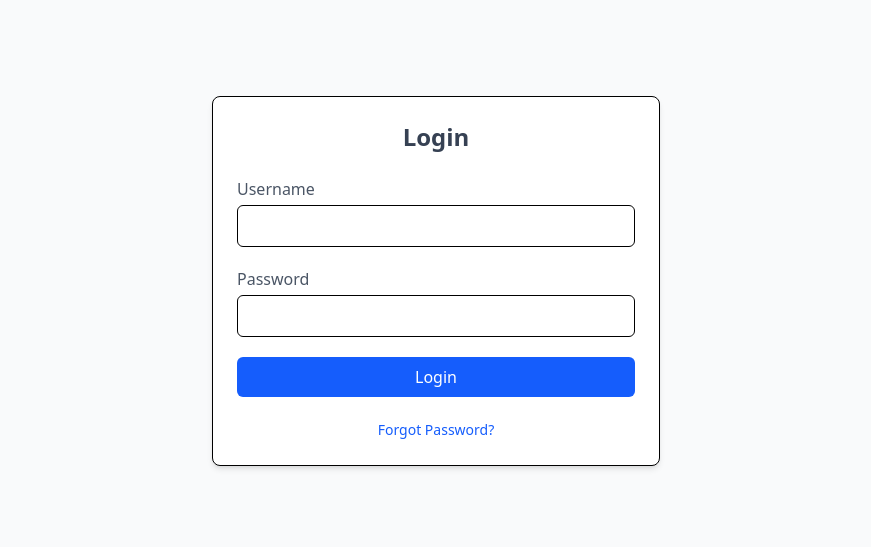
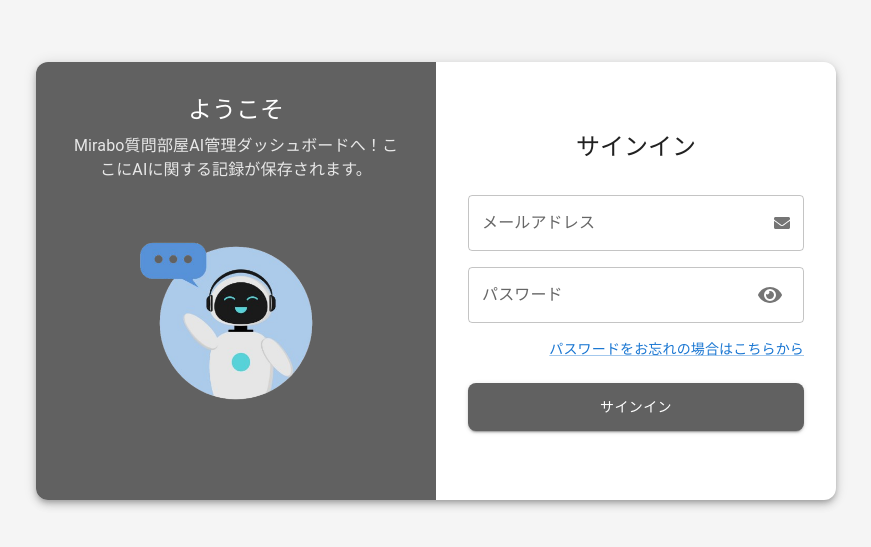
Before and after one commit to reuvin22/mirabo-admin, a React (Vite) app: page / in a window 1280 px wide. Shown: the part 119-666 px from the top of the page, without its empty margins (204-1075 px from the left). Built offline with nearby package versions, Linux system fonts and the light colour scheme.

Commit message:
UI of all pages

```diff
--- a/package.json
+++ b/package.json
@@ -17,6 +17,7 @@
     "@reduxjs/toolkit": "^2.9.0",
     "@tailwindcss/vite": "^4.1.14",
     "apexcharts": "^5.3.5",
+    "axios": "^1.12.2",
     "html2canvas": "^1.4.1",
     "lucide-react": "^0.545.0",
     "react": "^19.1.1",
--- a/src/pages/Login.jsx
+++ b/src/pages/Login.jsx
@@ -1,67 +1,213 @@
-import React from 'react'
-import { useNavigate } from 'react-router-dom'
+import React, { useState, useContext } from "react";
+import {
+  Box,
+  Paper,
+  Typography,
+  TextField,
+  Button,
+  InputAdornment,
+  IconButton,
+  Link,
+  CircularProgress,
+} from "@mui/material";
+import { FaEnvelope, FaEye, FaEyeSlash } from "react-icons/fa";
+import { useNavigate } from "react-router-dom";
+import { userContext } from "../utils/context";
+import LoginPhoto from "../assets/login.png";
 
-function Login() {
-  const navigate = useNavigate()
+const Login = () => {
+  const navigate = useNavigate();
+  const context = useContext(userContext);
 
-  const handleLogin = () => {
-    navigate('/dashboard')
-  }
+  const [userEmail, setUserEmail] = useState("");
+  const [userPassword, setUserPassword] = useState("");
+  const [showPassword, setShowPassword] = useState(false);
+  const [loading, setLoading] = useState(false);
+  const [error, setError] = useState("");
+
+  const togglePasswordVisibility = () => setShowPassword(!showPassword);
+
+  const handleLogin = async (e) => {
+    e.preventDefault();
+
+    // =======================
+    // Commented out validation
+    // =======================
+    /*
+    setError("");
+
+    if (!userEmail || !userPassword) {
+      toast.warning("全てのフィールドを入力してください");
+      setError("メールアドレスまたはパスワードを入力してください");
+      return;
+    }
+
+    const emailPattern = /^[^\s@]+@[^\s@]+\.[^\s@]+$/;
+    if (!emailPattern.test(userEmail)) {
+      toast.warning("有効なメールアドレスを入力してください");
+      setError("有効なメールアドレスを入力してください");
+      return;
+    }
+
+    try {
+      setLoading(true);
+      const response = await axios.post(`${apiUrl}/login`, {
+        email: userEmail,
+        password: userPassword,
+      });
+
+      if (response.data) {
+        toast.success("ログインに成功しました", { autoClose: 3000 });
+        localStorage.setItem("token", response.data.token);
+        localStorage.setItem("user", JSON.stringify(response.data.user));
+        context.setData(response.data.user);
+        navigate("/dashboard");
+      } else {
+        toast.error("メールアドレスまたはパスワードが無効です。", { autoClose: 3000 });
+        setError("メールアドレスまたはパスワードが無効です。");
+      }
+    } catch (err) {
+      console.error("Login error:", err);
+      toast.error("メールアドレスまたはパスワードが無効です。", { autoClose: 3000 });
+      setError("メールアドレスまたはパスワードが無効です。");
+    } finally {
+      setLoading(false);
+    }
+    */
+
+    // Directly navigate to dashboard
+    navigate("/dashboard");
+  };
 
   return (
-    <>
-      <div className="min-h-screen flex items-center justify-center bg-gray-50 px-4 sm:px-6 lg:px-8">
-        <div className="w-full max-w-sm sm:max-w-md bg-white p-6 rounded-lg shadow-md border">
-          <h2 className="text-2xl font-semibold text-center text-gray-700 mb-6">Login</h2>
+    <Box
+      sx={{
+        minHeight: "100vh",
+        display: "flex",
+        alignItems: "center",
+        justifyContent: "center",
+        bgcolor: "grey.100",
+        p: 2,
+      }}
+    >
+      <Paper
+        elevation={5}
+        sx={{
+          display: "flex",
+          flexDirection: { xs: "column", md: "row" },
+          borderRadius: 3,
+          overflow: "hidden",
+          width: { xs: "100%", md: 800 },
+        }}
+      >
+        {/* Left Panel */}
+        <Box
+          sx={{
+            flex: 1,
+            bgcolor: "grey.700",
+            color: "white",
+            display: "flex",
+            flexDirection: "column",
+            alignItems: "center",
+            justifyContent: "center",
+            p: 4,
+            textAlign: "center",
+          }}
+        >
+          <Typography variant="h5" gutterBottom>
+            ようこそ
+          </Typography>
+          <Typography sx={{ mb: 2, opacity: 0.85 }}>
+            Mirabo質問部屋AI管理ダッシュボードへ！ここにAIに関する記録が保存されます。
+          </Typography>
+          <img
+            src={LoginPhoto}
+            alt="AI Illustration"
+            style={{ width: "80%", maxWidth: 250 }}
+          />
+        </Box>
 
-          <form className="space-y-5">
-            <div className="flex flex-col">
-              <label htmlFor="username" className="text-gray-600 mb-1 text-sm sm:text-base">
-                Username
-              </label>
-              <input
-                type="text"
-                name="username"
-                id="username"
-                className="border rounded-md px-3 py-2 text-sm sm:text-base focus:ring-2 focus:ring-blue-400 focus:outline-none"
-                required
-              />
-            </div>
+        {/* Right Panel - Login Form */}
+        <Box
+          sx={{
+            flex: 1,
+            display: "flex",
+            flexDirection: "column",
+            justifyContent: "center",
+            p: 4,
+          }}
+        >
+          <Typography variant="h5" sx={{ mb: 4, textAlign: "center" }}>
+            サインイン
+          </Typography>
 
-            <div className="flex flex-col">
-              <label htmlFor="password" className="text-gray-600 mb-1 text-sm sm:text-base">
-                Password
-              </label>
-              <input
-                type="password"
-                name="password"
-                id="password"
-                className="border rounded-md px-3 py-2 text-sm sm:text-base focus:ring-2 focus:ring-blue-400 focus:outline-none"
-                required
-              />
-            </div>
+          <Box
+            component="form"
+            onSubmit={handleLogin}
+            sx={{ display: "flex", flexDirection: "column", gap: 2 }}
+          >
+            <TextField
+              label="メールアドレス"
+              type="email"
+              value={userEmail}
+              onChange={(e) => setUserEmail(e.target.value)}
+              onFocus={() => setError("")}
+              error={!!error}
+              helperText={error && ""}
+              InputProps={{
+                endAdornment: (
+                  <InputAdornment position="end">
+                    <FaEnvelope />
+                  </InputAdornment>
+                ),
+              }}
+              fullWidth
+            />
 
-            <button
-              type="button"
-              onClick={handleLogin}
-              className="w-full py-2 bg-blue-600 text-white rounded-md hover:bg-blue-500 transition"
+            <TextField
+              label="パスワード"
+              type={showPassword ? "text" : "password"}
+              value={userPassword}
+              onChange={(e) => setUserPassword(e.target.value)}
+              onFocus={() => setError("")}
+              error={!!error}
+              helperText={error}
+              InputProps={{
+                endAdornment: (
+                  <InputAdornment position="end">
+                    <IconButton onClick={togglePasswordVisibility}>
+                      {showPassword ? <FaEyeSlash /> : <FaEye />}
+                    </IconButton>
+                  </InputAdornment>
+                ),
+              }}
+              fullWidth
+            />
+
+            <Box sx={{ display: "flex", justifyContent: "flex-end" }}>
+              <Link
+                component="button"
+                variant="body2"
+                onClick={() => navigate("/forgetpassword")}
+              >
+                パスワードをお忘れの場合はこちらから
+              </Link>
+            </Box>
+
+            <Button
+              type="submit"
+              variant="contained"
+              color="primary"
+              sx={{ py: 1.5, mt: 1, borderRadius: 2, bgcolor: "grey.700" }}
+              fullWidth
             >
-              Login
-            </button>
+              サインイン
+            </Button>
+          </Box>
+        </Box>
+      </Paper>
+    </Box>
+  );
+};
 
-            <div className="text-center">
-              <a
-                href="forgot_password"
-                className="text-blue-600 text-sm hover:text-blue-800"
-              >
-                Forgot Password?
-              </a>
-            </div>
-          </form>
-        </div>
-      </div>
-    </>
-  )
-}
-
-export default Login
+export default Login;
```
Also changed, not shown: 1 other file (tests, documents, lock files or other folders).
